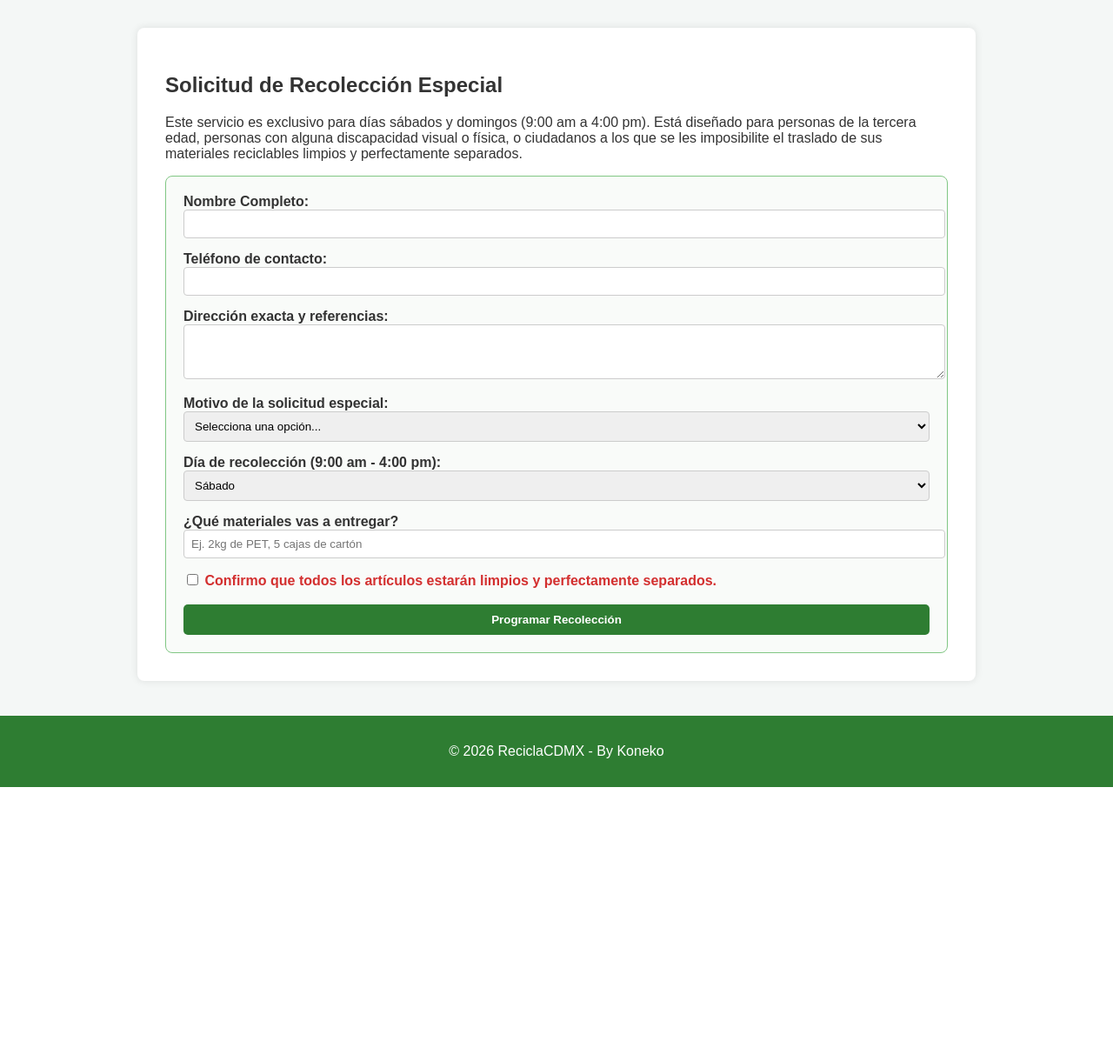
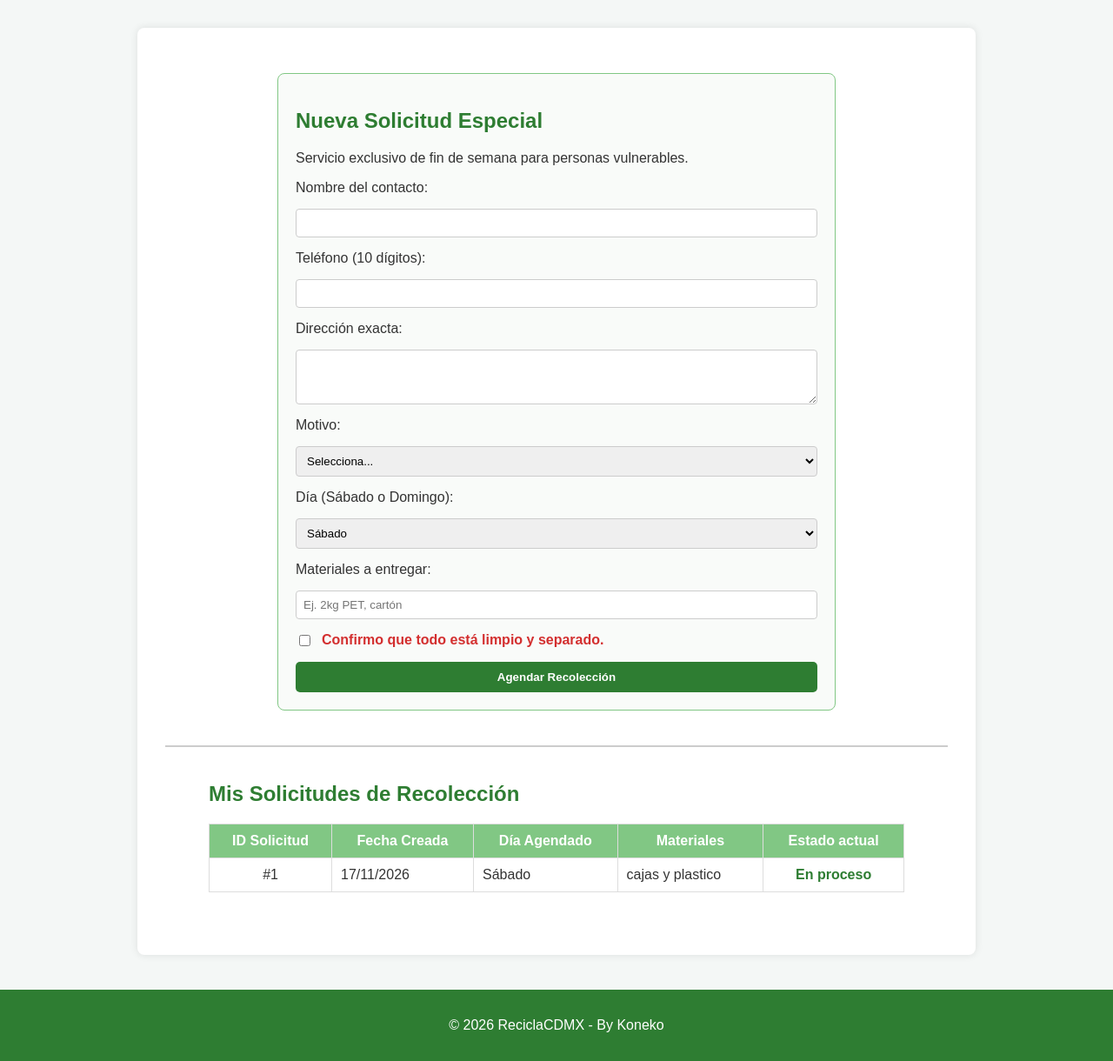
Before and after one commit to KonekoItz/ReciclaCDMX, a PHP site: page /recoleccion.php in a window 1280 px wide. Shown: the part 209-1429 px from the top of the page at 87% size. Before the commit the page ends 1114 px from the top, so only its background shows below. Run offline with PHP 8.4, Linux system fonts and the light colour scheme; a user stored in the database is signed in; data comes from the database, SQL or seed files in the repository; both versions use the stored data as it was after the commit.

Commit message:
feat: CRUD de recolecciones, panel admin funcional y README actualizado (Tarea 7)

```diff
--- a/recoleccion.php
+++ b/recoleccion.php
@@ -1,30 +1,21 @@
 <?php
-// 0. Clave para que la página recuerde la sesión, siempre debe ir en la línea 2
+// Iniciamos sesión y protegemos la ruta. Solo usuarios logueados pueden entrar.
 session_start();
+require 'includes/conexion.php';
 
-// PROTECCIÓN DE RUTA
-// Si el usuario NO tiene una sesión activa, lo pateamos a la página de login
+// Si NO hay sesión activa, lo mandamos al login
 if (!isset($_SESSION['sesion_activa']) || $_SESSION['sesion_activa'] !== true) {
     header("Location: login.php");
-    exit(); // Detenemos la ejecución para que no cargue el resto de la página
+    exit();
 }
 
-// Inicializamos variables para los campos
-$nombre = "";
-$telefono = "";
-$direccion = "";
-$motivo = "";
-$dia = "";
-$materiales = "";
+// Variables para el formulario
+$mensajeRegistro = "";
+$esExito = false;
+$id_usuario_actual = $_SESSION['id_usuario']; // Obtenemos el ID del usuario desde la sesión
 
-// Inicializamos las variables de los mensajes y banderas
-$mensajeError = "";
-$formularioEnviado = false;
-
-// Verificamos si el formulario fue enviado por el método POST
+// PROCESAMIENTO DEL FORMULARIO DE RECOLECCIÓN
 if ($_SERVER["REQUEST_METHOD"] == "POST") {
-
-    // Capturamos y sanitizamos los datos de entrada inmediatamente (usamos trim para limpiar espacios en blanco)
     $nombre = htmlspecialchars(trim($_POST["nombre"]));
     $telefono = trim($_POST["telefono"]);
     $direccion = htmlspecialchars(trim($_POST["direccion"]));
@@ -32,113 +23,126 @@ if ($_SERVER["REQUEST_METHOD"] == "POST") {
     $dia = isset($_POST["dia"]) ? htmlspecialchars($_POST["dia"]) : "";
     $materiales = htmlspecialchars(trim($_POST["materiales"]));
 
-    // Validaciones
+    // Validaciones básicas que ya teníamos
+    if (empty($nombre) || empty($telefono) || empty($direccion) || empty($motivo) || empty($materiales)) {
+        $mensajeRegistro = "Error: Por favor completa todos los campos obligatorios.";
+    } elseif (!isset($_POST["separados"])) {
+        $mensajeRegistro = "Error: Debes confirmar que los artículos están separados.";
+    } else {
 
-    // Verificar que se llenaron los campos, pero además que tengan sentido
-    if (empty($nombre) || strlen($nombre) < 3) {
-        $mensajeError .= "Error: El nombre debe tener al menos 3 caracteres.<br>";
+        //  la recolección en MySQL vinculada al ID del usuario
+        $stmt_insert = $conexion->prepare("INSERT INTO recolecciones (id_usuario, nombre_contacto, telefono, direccion, motivo, dia_agendado, materiales) VALUES (?, ?, ?, ?, ?, ?, ?)");
+        $stmt_insert->bind_param("issssss", $id_usuario_actual, $nombre, $telefono, $direccion, $motivo, $dia, $materiales);
+
+        if ($stmt_insert->execute()) {
+            $esExito = true;
+            $mensajeRegistro = "¡Solicitud registrada exitosamente! Nuestro equipo la revisará pronto.";
+        } else {
+            $mensajeRegistro = "Error al guardar tu solicitud. Intenta más tarde.";
         }
-
-    // Validar telefono de 10 numeros
-    if (empty($telefono) || !preg_match("/^[0-9]{10}$/", $telefono)) {
-        $mensajeError .= "Error: El teléfono debe contener exactamente 10 números, sin letras ni espacios.<br>";
-    }
-
-    // validar direccion de al menos 35 caracteres
-    if (empty($direccion) || strlen($direccion) < 35) {
-        $mensajeError .= "Error: Ingresa una dirección completa.<br>";
-    }
-
-    // Verificar los campos de selección obligatorios
-    if (empty($motivo)) {
-        $mensajeError .= "Error: Selecciona el motivo de la solicitud especial.<br>";
-    }
-
-    // Validar que escriban materiales reales
-    if (empty($materiales) || strlen($materiales) < 10) {
-        $mensajeError .= "Error: Especifica correctamente los materiales que vas a entregar.<br>";
-    }
-
-    // Validar la regla de separación de la rúbrica
-    if (!isset($_POST["separados"])) {
-        $mensajeError .= "Error: Debes confirmar que los artículos están perfectamente separados.<br>";
-    }
-
-    // Si la variable $mensajeError sigue vacía después de pasar todo el chequeo, entonces el formulario se considera enviado correctamente
-    if (empty($mensajeError)) {
-        $formularioEnviado = true;
+        $stmt_insert->close();
     }
 }
 
-// Variables dinámicas para las partes visuales (Head y Header)
+// Variables dinámicas
+$tituloPagina = "Solicitud de Recolección - ReciclaCDMX";
 $subtituloHeader = "Programa de Recolección Especial a Domicilio";
-$tituloPagina = "Solicitud de Recolección Especial - ReciclaCDMX";
 ?>
-<!-- Mandamos llamar el inicio del HTML (head) -->
 <?php require 'includes/head.php'; ?>
 <body>
-    <?php include 'includes/header.php'; ?>
-
-    <?php include 'includes/nav.php'; ?>
+    <?php require 'includes/header.php'; ?>
+    <?php require 'includes/nav.php'; ?>
 
     <main>
-        <section>
-            <h2>Solicitud de Recolección Especial</h2>
-            <p>Este servicio es exclusivo para días sábados y domingos (9:00 am a 4:00 pm). Está diseñado para personas de la tercera edad, personas con alguna discapacidad visual o física, o ciudadanos a los que se les imposibilite el traslado de sus materiales reciclables limpios y perfectamente separados.</p>
-        </section>
-        <?php if ($formularioEnviado): ?>
-                <!-- Confirmación dinámica si todo salió bien -->
-                <div style="background-color: #e8f5e9; border-left: 4px solid #2e7d32; padding: 15px; border-radius: 4px;">
-                    <h3 style="color: #2e7d32; margin-top: 0;">¡Solicitud Recibida Exitosamente!</h3>
-                    <p>Gracias <strong><?php echo $nombre; ?></strong>. Hemos registrado tu solicitud especial por motivo de: <em><?php echo $motivo; ?></em>.</p>
-                    <p>Nuestro equipo pasará a la dirección: <strong><?php echo $direccion; ?></strong> el día <strong><?php echo $dia; ?></strong> (entre 9:00 am y 4:00 pm).</p>
-                    <p>Te contactaremos al <strong><?php echo $telefono; ?></strong> si tenemos dudas.</p>
-                    <p style="color: #d32f2f; font-weight: bold;">⚠️ Recuerda tener listos los siguientes materiales perfectamente separados: <?php echo $materiales; ?>.</p>
-                </div>
-                <a href="recoleccion.php" style="display: inline-block; margin-top: 20px; padding: 10px 15px; background-color: #2e7d32; color: white; text-decoration: none; border-radius: 5px;">Hacer otra solicitud</a>
+        <!-- SECCIÓN 1: FORMULARIO DE REGISTRO -->
+        <section style="background-color: #f9fbf9; padding: 20px; border-radius: 8px; margin: 20px auto; max-width: 600px; border: 1px solid #81c784;">
+            <h2 style="color: #2e7d32;">Nueva Solicitud Especial</h2>
+            <p>Servicio exclusivo de fin de semana para personas vulnerables.</p>
 
-            <?php else: ?>
-                <!-- Mostramos mensaje de error si existe -->
-                <?php if (!empty($mensajeError)): ?>
-                    <p style="color: white; background-color: #d32f2f; padding: 10px; border-radius: 5px; font-weight: bold;"><?php echo $mensajeError; ?></p>
+            <?php if ($mensajeRegistro != ""): ?>
+                <p style="padding: 10px; border-radius: 5px; font-weight: bold; text-align: center; <?php echo $esExito ? 'background-color: #e8f5e9; color: #2e7d32; border: 1px solid #4caf50;' : 'background-color: #ffebee; color: #d32f2f; border: 1px solid #f44336;'; ?>">
+                    <?php echo $mensajeRegistro; ?>
+                </p>
             <?php endif; ?>
 
-                <!-- Formulario POST -->
-                <form action="recoleccion.php" method="POST" style="background-color: #f9fbf9; padding: 20px; border: 1px solid #81c784; border-radius: 8px;">
+            <!-- El formulario sigue igual que antes -->
+            <form action="recoleccion.php" method="POST" style="display: flex; flex-direction: column; gap: 15px;">
+                <label>Nombre del contacto:</label>
+                <input type="text" name="nombre" required style="padding: 8px; border: 1px solid #ccc; border-radius: 4px;">
 
-                    <label for="nombre" style="font-weight: bold;">Nombre Completo:</label><br>
-                    <input type="text" id="nombre" name="nombre" style="width: 100%; padding: 8px; margin-bottom: 15px; border: 1px solid #ccc; border-radius: 4px;">
+                <label>Teléfono (10 dígitos):</label>
+                <input type="tel" name="telefono" pattern="[0-9]{10}" required style="padding: 8px; border: 1px solid #ccc; border-radius: 4px;">
 
-                    <label for="telefono" style="font-weight: bold;">Teléfono de contacto:</label><br>
-                    <input type="tel" id="telefono" name="telefono" style="width: 100%; padding: 8px; margin-bottom: 15px; border: 1px solid #ccc; border-radius: 4px;">
+                <label>Dirección exacta:</label>
+                <textarea name="direccion" rows="3" required style="padding: 8px; border: 1px solid #ccc; border-radius: 4px;"></textarea>
 
-                    <label for="direccion" style="font-weight: bold;">Dirección exacta y referencias:</label><br>
-                    <textarea id="direccion" name="direccion" rows="3" style="width: 100%; padding: 8px; margin-bottom: 15px; border: 1px solid #ccc; border-radius: 4px;"></textarea>
-
-                    <label for="motivo" style="font-weight: bold;">Motivo de la solicitud especial:</label><br>
-                    <select id="motivo" name="motivo" style="width: 100%; padding: 8px; margin-bottom: 15px; border: 1px solid #ccc; border-radius: 4px;">
-                        <option value="">Selecciona una opción...</option>
-                        <option value="Tercera edad">Persona de la tercera edad</option>
-                        <option value="Discapacidad">Discapacidad visual o física</option>
-                        <option value="Sin transporte">Falta de medio de transporte</option>
-                        <option value="Horario laboral">Incompatibilidad por horario laboral</option>
+                <label>Motivo:</label>
+                <select name="motivo" required style="padding: 8px; border: 1px solid #ccc; border-radius: 4px;">
+                    <option value="">Selecciona...</option>
+                    <option value="Tercera edad">Tercera edad</option>
+                    <option value="Discapacidad">Discapacidad</option>
+                    <option value="Sin transporte">Sin transporte</option>
                 </select>
 
-                    <label for="dia" style="font-weight: bold;">Día de recolección (9:00 am - 4:00 pm):</label><br>
-                    <select id="dia" name="dia" style="width: 100%; padding: 8px; margin-bottom: 15px; border: 1px solid #ccc; border-radius: 4px;">
+                <label>Día (Sábado o Domingo):</label>
+                <select name="dia" required style="padding: 8px; border: 1px solid #ccc; border-radius: 4px;">
                     <option value="Sábado">Sábado</option>
                     <option value="Domingo">Domingo</option>
                 </select>
 
-                    <label for="materiales" style="font-weight: bold;">¿Qué materiales vas a entregar?</label><br>
-                    <input type="text" id="materiales" name="materiales" placeholder="Ej. 2kg de PET, 5 cajas de cartón" style="width: 100%; padding: 8px; margin-bottom: 15px; border: 1px solid #ccc; border-radius: 4px;">
+                <label>Materiales a entregar:</label>
+                <input type="text" name="materiales" placeholder="Ej. 2kg PET, cartón" required style="padding: 8px; border: 1px solid #ccc; border-radius: 4px;">
 
-                    <input type="checkbox" id="separados" name="separados" value="si">
-                    <label for="separados" style="font-weight: bold; color: #d32f2f;">Confirmo que todos los artículos estarán limpios y perfectamente separados.</label><br><br>
+                <div style="display: flex; gap: 10px; align-items: center;">
+                    <input type="checkbox" name="separados" id="separados" value="si" required>
+                    <label for="separados" style="color: #d32f2f; font-weight: bold;">Confirmo que todo está limpio y separado.</label>
+                </div>
 
-                    <button type="submit" style="background-color: #2e7d32; color: white; border: none; padding: 10px 20px; border-radius: 5px; font-weight: bold; cursor: pointer; width: 100%;">Programar Recolección</button>
+                <button type="submit" style="background-color: #2e7d32; color: white; padding: 10px; border: none; border-radius: 5px; font-weight: bold; cursor: pointer;">Agendar Recolección</button>
             </form>
-            <?php endif; ?>
+        </section>
+
+        <hr style="border: 1px solid #ccc; margin: 40px 0;">
+
+        <!-- SECCIÓN 2: CONSULTA DE REGISTROS DEL USUARIO -->
+        <section style="padding: 0 20px; max-width: 800px; margin: 0 auto 40px auto;">
+            <h2 style="color: #2e7d32;">Mis Solicitudes de Recolección</h2>
+
+            <?php
+            // Comentario breve (Requisito Tarea 7): Consultamos SOLO los registros del usuario activo
+            $stmt_consulta = $conexion->prepare("SELECT id_solicitud, dia_agendado, materiales, estado_solicitud, fecha_creacion FROM recolecciones WHERE id_usuario = ? ORDER BY fecha_creacion DESC");
+            $stmt_consulta->bind_param("i", $id_usuario_actual);
+            $stmt_consulta->execute();
+            $resultado = $stmt_consulta->get_result();
+
+            if ($resultado->num_rows > 0) {
+                echo '<table style="width: 100%; border-collapse: collapse; margin-top: 20px;">';
+                echo '<tr style="background-color: #81c784; color: white;">';
+                echo '<th style="padding: 10px; border: 1px solid #ddd;">ID Solicitud</th>';
+                echo '<th style="padding: 10px; border: 1px solid #ddd;">Fecha Creada</th>';
+                echo '<th style="padding: 10px; border: 1px solid #ddd;">Día Agendado</th>';
+                echo '<th style="padding: 10px; border: 1px solid #ddd;">Materiales</th>';
+                echo '<th style="padding: 10px; border: 1px solid #ddd;">Estado actual</th>';
+                echo '</tr>';
+
+                while ($fila = $resultado->fetch_assoc()) {
+                    // Coloreamos el estado dependiendo de qué diga
+                    $colorEstado = ($fila['estado_solicitud'] == 'Pendiente') ? '#f57c00' : '#2e7d32';
+
+                    echo '<tr>';
+                    echo '<td style="padding: 10px; border: 1px solid #ddd; text-align: center;">#' . $fila['id_solicitud'] . '</td>';
+                    echo '<td style="padding: 10px; border: 1px solid #ddd;">' . date('d/m/Y', strtotime($fila['fecha_creacion'])) . '</td>';
+                    echo '<td style="padding: 10px; border: 1px solid #ddd;">' . $fila['dia_agendado'] . '</td>';
+                    echo '<td style="padding: 10px; border: 1px solid #ddd;">' . $fila['materiales'] . '</td>';
+                    echo '<td style="padding: 10px; border: 1px solid #ddd; text-align: center; font-weight: bold; color: ' . $colorEstado . ';">' . $fila['estado_solicitud'] . '</td>';
+                    echo '</tr>';
+                }
+                echo '</table>';
+            } else {
+                echo '<p style="text-align: center; color: #666; font-style: italic;">Aún no tienes solicitudes de recolección registradas.</p>';
+            }
+            $stmt_consulta->close();
+            ?>
         </section>
     </main>
 
```
Also changed, not shown: database/recicla_Itzayana.sql (+50 -1 lines), panel_admin.php (+84 -10 lines). Lines whose indentation alone changed are shown as unchanged.
